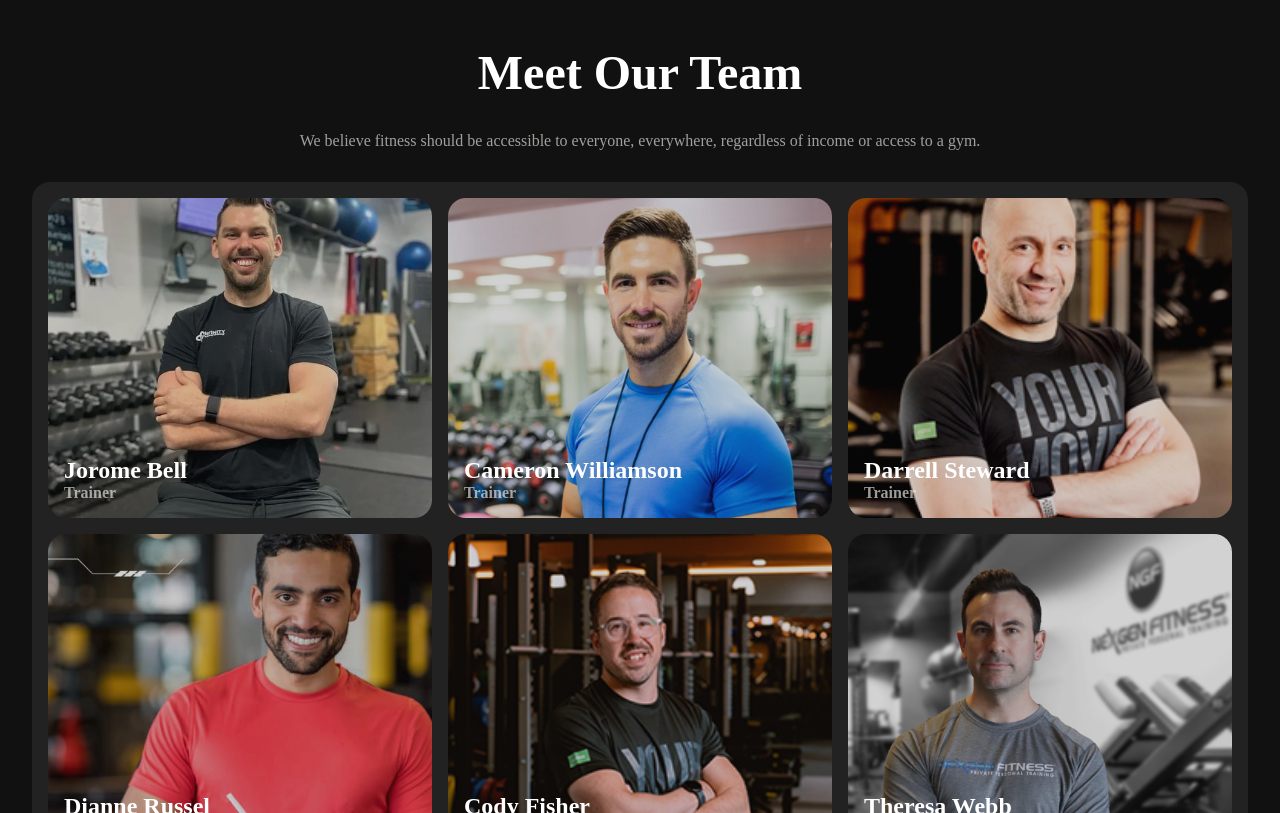
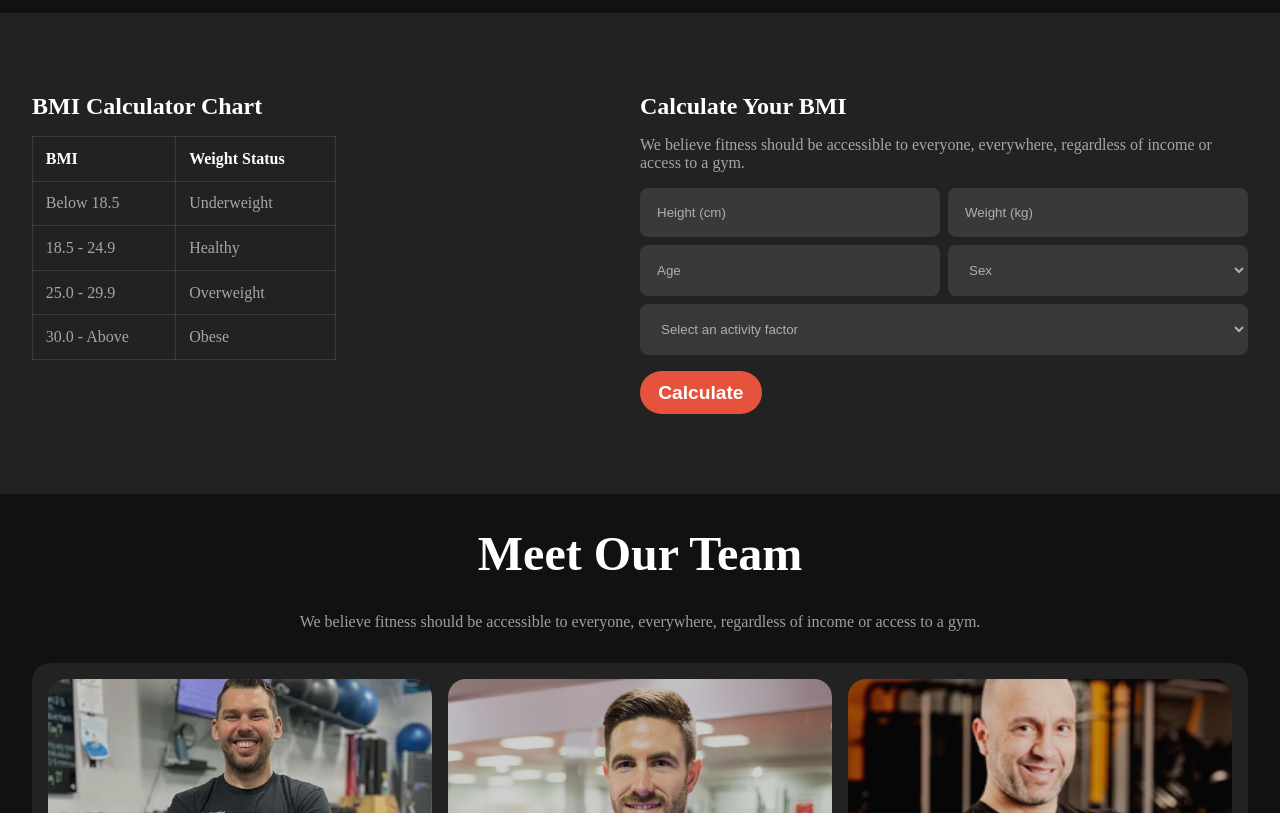
Before and after one commit to himadree-chaudhury/assignment_two, a plain HTML site: page index.html in a window 1280 px wide. Shown: the part 2159-2972 px from the top of the page. Drawn offline with Linux system fonts and the light colour scheme; a web font is replaced by a local one.

Commit message:
bmi-calculator

```diff
--- a/index.html
+++ b/index.html
@@ -165,8 +165,61 @@
 
 
 
-        <section id="bmi-calculator">
-
+        <section id="bmi-calculator-container">
+            <div class="bmi-calculator container">
+                <div class="bmi-chart">
+                    <h1>
+                        BMI Calculator Chart
+                    </h1>
+                    <table class="bmi-table">
+                        <th>
+                            BMI
+                        </th>
+                        <th> Weight Status</th>
+                        <tr>
+                            <td>Below 18.5</td>
+                            <td>Underweight</td>
+                        </tr>
+                        <tr>
+                            <td>18.5 - 24.9</td>
+                            <td>Healthy</td>
+                        </tr>
+                        <tr>
+                            <td>25.0 - 29.9</td>
+                            <td>Overweight</td>
+                        </tr>
+                        <tr>
+                            <td>30.0 - Above</td>
+                            <td>Obese</td>
+                        </tr>
+                    </table>
+                </div>
+                <div class="calculator-container">
+                    <h1>
+                        Calculate Your BMI
+                    </h1>
+                    <p>
+                        We believe fitness should be accessible to everyone, everywhere, regardless of
+                        income or access to a gym.
+                    </p>
+                    <form action="">
+                        <input type="number" placeholder="Height (cm)" name="" id="">
+                        <input type="number" placeholder="Weight (kg)" name="" id="">
+                        <input type="number" placeholder="Age" name="" id="">
+                        <select name="" id="">
+                            <option>Sex</option>
+                            <option value="">Male</option>
+                            <option value="">Female</option>
+                        </select>
+                        <select name="" id="factor">
+                            <option>Select an activity factor</option>
+                            <option value="">Male</option>
+                            <option value="">Female</option>
+                        </select>
+                    </form>
+                    <button class="btn primary-btn bmi-btn">Calculate</button>
+                </div>
+            </div>
         </section>
 
         <section id="team" class="container">
@@ -181,7 +234,8 @@
                 <div class="members">
                     <img src="./assets/trainer1.png" alt="">
                     <div class="member-name overlay">
-                        <h1>Jorome Bell</h1><p>Trainer</p>
+                        <h1>Jorome Bell</h1>
+                        <p>Trainer</p>
                     </div>
                 </div>
                 <div class="members">
@@ -194,25 +248,29 @@
                 <div class="members">
                     <img src="./assets/trainer3.png" alt="">
                     <div class="member-name overlay">
-                        <h1>Darrell Steward</h1><p>Trainer</p>
+                        <h1>Darrell Steward</h1>
+                        <p>Trainer</p>
                     </div>
                 </div>
                 <div class="members">
                     <img src="./assets/trainer4.png" alt="">
                     <div class="member-name overlay">
-                        <h1>Dianne Russel</h1><p>Trainer</p>
+                        <h1>Dianne Russel</h1>
+                        <p>Trainer</p>
                     </div>
                 </div>
                 <div class="members">
                     <img src="./assets/trainer5.png" alt="">
                     <div class="member-name overlay">
-                        <h1>Cody Fisher</h1><p>Trainer</p>
+                        <h1>Cody Fisher</h1>
+                        <p>Trainer</p>
                     </div>
                 </div>
                 <div class="members">
                     <img src="./assets/trainer6.png" alt="">
                     <div class="member-name overlay">
-                        <h1>Theresa Webb</h1><p>Trainer</p>
+                        <h1>Theresa Webb</h1>
+                        <p>Trainer</p>
                     </div>
                 </div>
             </div>
--- a/style.css
+++ b/style.css
@@ -316,50 +316,122 @@ header {
 .grid-item p {
   z-index: 1;
 }
-#team{
+#team {
   color: #fff;
   text-align: center;
 }
-#team>h1{
+#team > h1 {
   font-weight: 800;
   font-size: 3rem;
   padding: 1rem 0rem;
 }
-#team>p{
+#team > p {
   color: rgba(239, 237, 232, 0.65);
   padding: 1rem 0rem 2rem 0rem;
 }
-.team-members{
+.team-members {
   display: grid;
-  grid-template-columns: repeat(3,1fr);
+  grid-template-columns: repeat(3, 1fr);
   grid-gap: 1rem;
   border-radius: 18px;
   padding: 1rem;
   background: rgb(34, 34, 34);
 }
 
-.members{
+.members {
   position: relative;
   height: 20rem;
 }
-.member-name{
-display: flex;
-flex-direction: column;
-justify-content: end;
-align-items: start;
+.member-name {
+  display: flex;
+  flex-direction: column;
+  justify-content: end;
+  align-items: start;
 }
-.member-name>p{
+.member-name > p {
   color: rgba(239, 237, 232, 0.65);
   font-size: 1rem;
 }
-.member-name>h1{
+.member-name > h1 {
   font-weight: 900;
   font-size: 1.5rem;
 }
-.members img{
+.members img {
   opacity: 80%;
   width: 100%;
   height: 100%;
   object-fit: cover;
   border-radius: 18px;
 }
+
+#bmi-calculator-container {
+  background: rgb(34, 34, 34);
+}
+.bmi-calculator {
+  color: white;
+  display: flex;
+  padding-top: 5rem;
+  padding-bottom: 5rem;
+}
+.bmi-chart{
+  display: flex;
+  flex-direction: column;
+  justify-content: start;
+  gap: 1rem;
+  width: 50%;
+}
+.bmi-table{
+  width: 50%;
+}
+table, th, td {
+  text-align: left;
+  padding: 0.8rem;
+  border: 1px solid rgba(255, 255, 255, 0.1);
+  border-collapse: collapse;
+}
+.bmi-chart td {
+  color: rgba(239, 237, 232, 0.65);
+}
+.calculator-container{
+  display: flex;
+  flex-direction: column;
+  width: 100%;
+  flex: 1;
+  gap: 1rem;
+
+}
+.calculator-container > p {
+  color: rgba(239, 237, 232, 0.65);
+}
+form {
+  display: grid;
+  grid-template-columns: repeat(2, 1fr);
+  grid-gap: 0.5rem;
+}
+input,
+select {
+  padding: 1rem;
+  border: 1px solid transparent;
+  border-radius: 8px;
+  background: rgba(255, 255, 255, 0.1);
+  color: white;
+}
+select{
+  color: rgba(255, 255, 255, 0.6);
+}
+select>option{
+  background: rgba(34, 34, 34, 0.9);
+}
+::placeholder {
+  color: rgba(255, 255, 255, 0.6);
+}
+#factor {
+  grid-column: span 2;
+}
+.bmi-btn{
+  text-align: center;
+  display: flex;
+  align-items: center;
+  justify-content: center;
+  width: 20%;
+}
```
